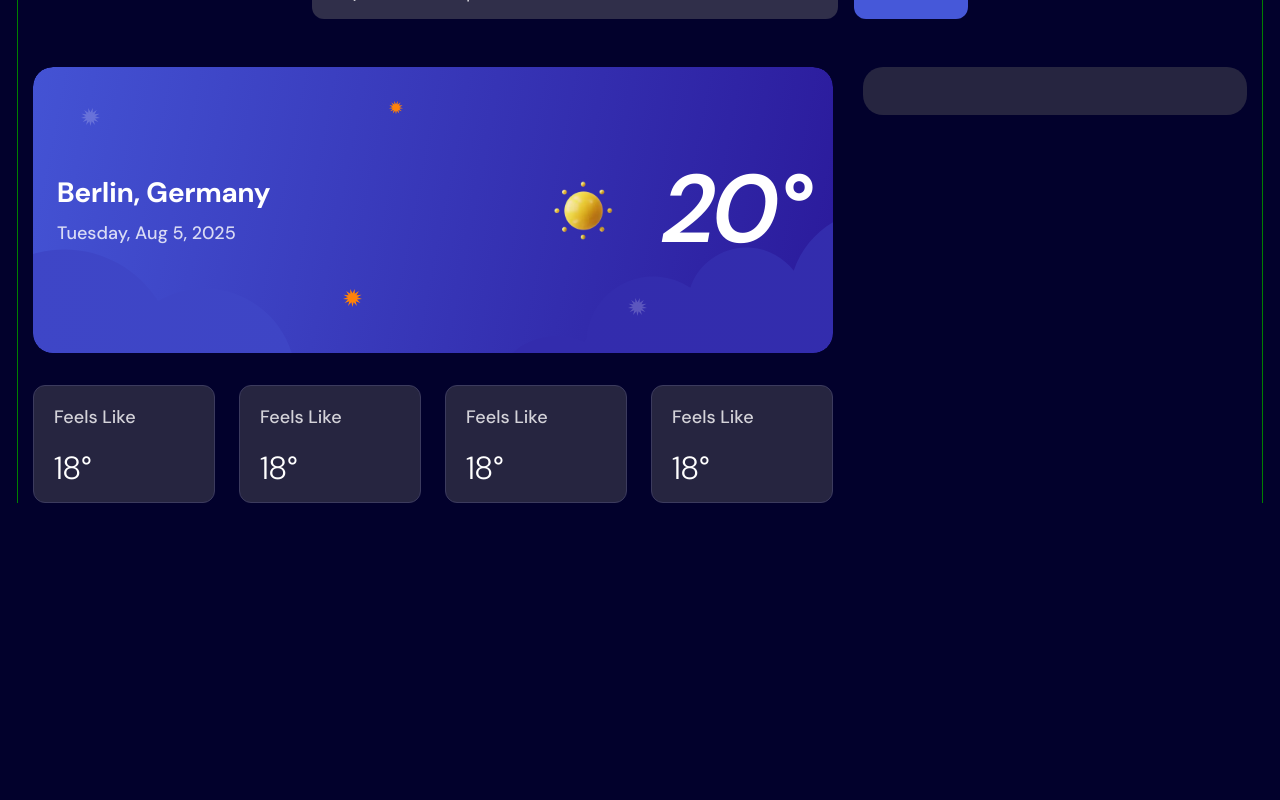
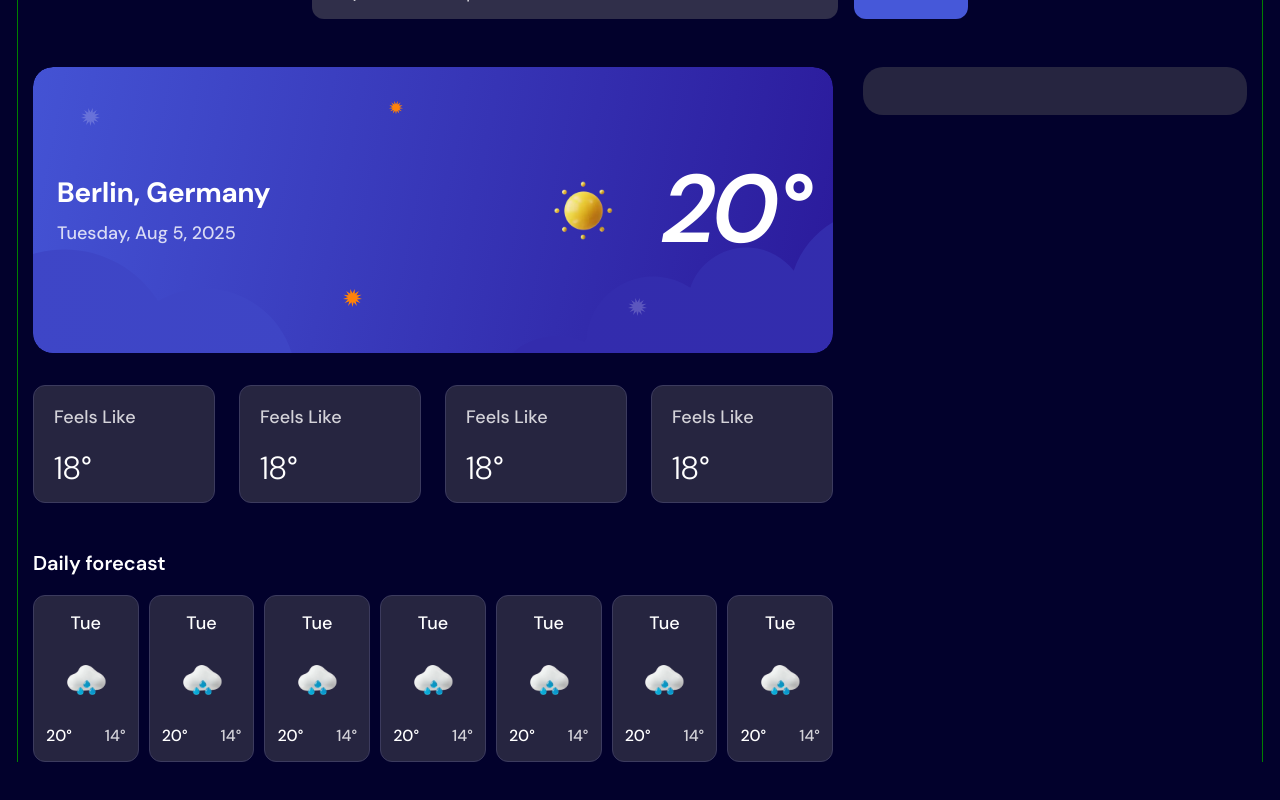
Before and after one commit to fLa5ic/react-weather-app, a React (Create React App) app: page / in a window 1280 px wide. Shown: the part 318-1118 px from the top of the page. Before the commit the page ends 821 px from the top, so only its background shows below. Built offline with nearby package versions, Linux system fonts and the light colour scheme.

Commit message:
Сверстал еще пару компонентов

```diff
--- a/src/App.tsx
+++ b/src/App.tsx
@@ -4,6 +4,9 @@ import Header from './components/Header/Header';
 import Search from './components/Search/Search';
 import WeatherInfo from './components/WeatherInfo/WeatherInfo';
 import WeatherDetails from './components/WeatherDetails/WeatherDetails';
+import DayilyForecast from './components/DailyForecast/DailyForecast';
+
+import rainImg from './assets/images/icon-rain.webp';
 
 import './scss/app.scss';
 
@@ -20,6 +23,18 @@ function App() {
               <WeatherInfo />
               <WeatherDetails />
             </div>
+            <div className="content-left__bottom">
+              <div className="content-left__bottom-title">Daily forecast</div>
+              <div className="content-left__bottom-dayilyForecast">
+                <DayilyForecast day="Tue" image={rainImg} maxTemp="20°" minTemp="14°" />
+                <DayilyForecast day="Tue" image={rainImg} maxTemp="20°" minTemp="14°" />
+                <DayilyForecast day="Tue" image={rainImg} maxTemp="20°" minTemp="14°" />
+                <DayilyForecast day="Tue" image={rainImg} maxTemp="20°" minTemp="14°" />
+                <DayilyForecast day="Tue" image={rainImg} maxTemp="20°" minTemp="14°" />
+                <DayilyForecast day="Tue" image={rainImg} maxTemp="20°" minTemp="14°" />
+                <DayilyForecast day="Tue" image={rainImg} maxTemp="20°" minTemp="14°" />
+              </div>
+            </div>
           </div>
           <div className="content-right"></div>
         </div>
--- /dev/null
+++ b/src/components/DailyForecast/DailyForecast.module.scss
@@ -0,0 +1,57 @@
+@import '../../scss/variables';
+
+.item {
+  display: flex;
+  flex-direction: column;
+  align-items: center;
+  padding: 1.6rem 1rem;
+  gap: 1.6rem;
+
+  width: 13.2%;
+  // height: 165px;
+
+  background: $bgComponents;
+  border: .1rem solid #3C3B5E;
+  border-radius: 1.2rem;
+
+  .day {
+    font-family: 'DM Sans';
+    font-style: normal;
+    font-weight: 500;
+    font-size: 1.8rem;
+    line-height: 2.2rem;
+
+    color: $main;
+  }
+
+  & img {
+    display: block;
+    width: 6rem;
+  }
+
+  .temperature {
+    display: flex;
+    align-items: center;
+    gap: 3.3rem;
+
+    .maxTemp {
+      font-family: 'DM Sans';
+      font-style: normal;
+      font-weight: 500;
+      font-size: 1.6rem;
+      line-height: 1.9rem;
+
+      color: $main;
+    }
+
+    .minTemp {
+      font-family: 'DM Sans';
+      font-style: normal;
+      font-weight: 500;
+      font-size: 1.6rem;
+      line-height: 1.9rem;
+
+      color: $subMain
+    }
+  }
+}
--- /dev/null
+++ b/src/components/DailyForecast/DailyForecast.tsx
@@ -0,0 +1,24 @@
+import React from 'react';
+
+import styles from './DailyForecast.module.scss';
+
+type DailyForecastProps = {
+  day: string;
+  image: string;
+  maxTemp: string;
+  minTemp: string;
+};
+
+const DayilyForecast: React.FC<DailyForecastProps> = ({ day, image, maxTemp, minTemp }) => {
+  return (
+    <div className={styles.item}>
+      <div className={styles.day}>{day}</div>
+      <img src={image} alt="Drizzle" />
+      <div className={styles.temperature}>
+        <span className={styles.maxTemp}>{maxTemp}</span>
+        <span className={styles.minTemp}>{minTemp}</span>
+      </div>
+    </div>
+  );
+};
+export default DayilyForecast;
--- a/src/scss/app.scss
+++ b/src/scss/app.scss
@@ -45,6 +45,9 @@ body {
   height: 100%;
 
   background: $bgColor;
+}
+
+.wrapper {
 
   padding-top: 4.8rem;
   padding-bottom: 8rem;
@@ -76,6 +79,26 @@ body {
     &__top {
       display: flex;
       flex-direction: column;
+      margin-bottom: 4.8rem;
+    }
+
+    &__bottom {
+      &-dayilyForecast {
+        display: flex;
+        justify-content: space-between;
+        flex-direction: wrap;
+      }
+
+      &-title {
+        font-family: 'DM Sans';
+        font-style: normal;
+        font-weight: 600;
+        font-size: 2rem;
+        line-height: 2.4rem;
+        color: $main;
+
+        margin-bottom: 2rem;
+      }
     }
   }
 
```
Lines whose indentation alone changed are shown as unchanged.
